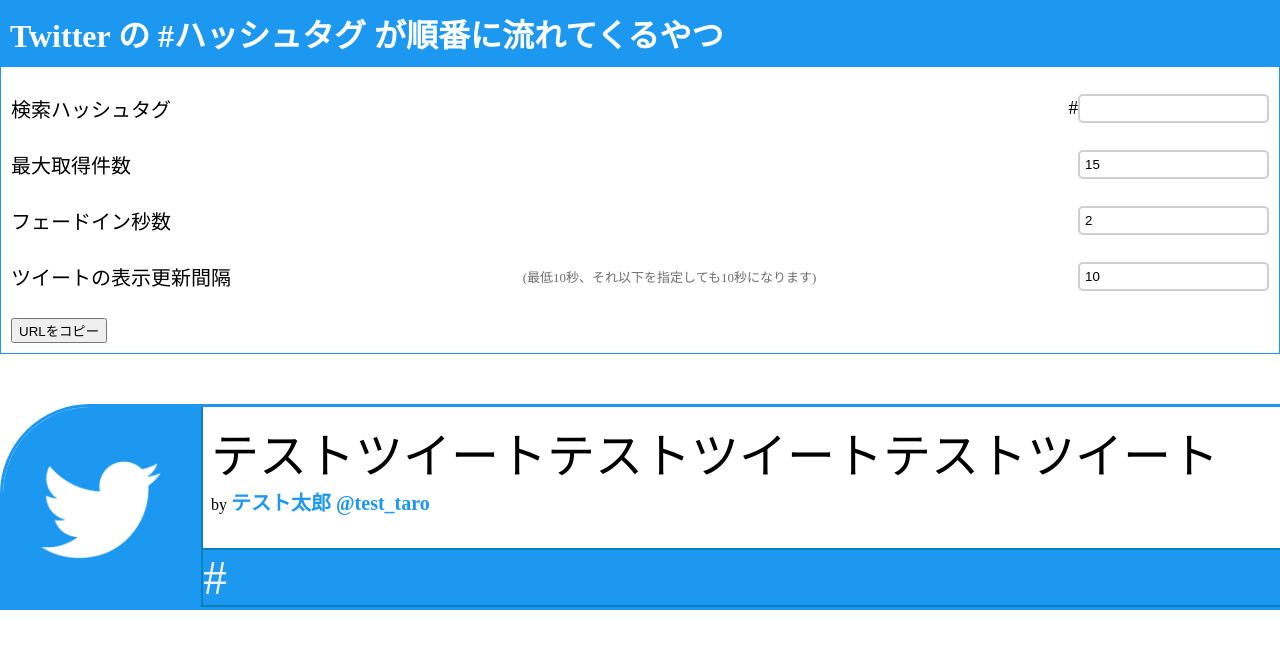
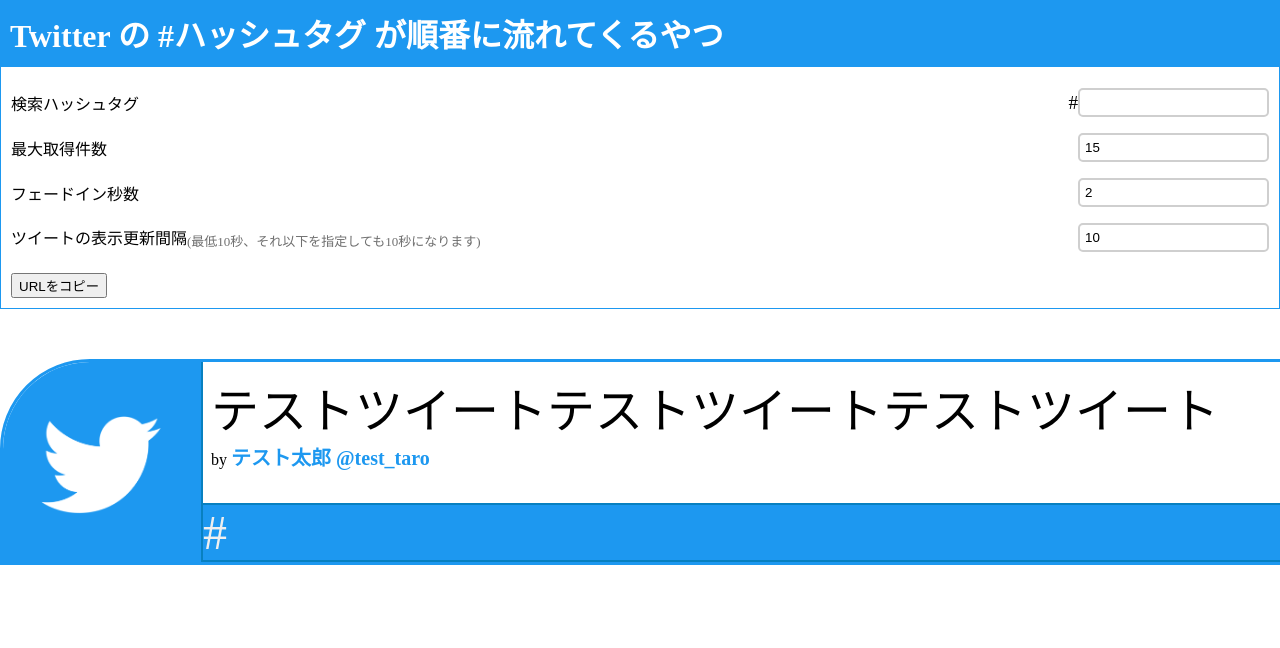
Before and after one commit to hapo31/twitter-search-widget-obs, a Next.js app: page / in a window 1280 px wide. Shown: the top 648 px of the page. Built offline with nearby package versions, Linux system fonts and the light colour scheme.

Commit message:
fix: 見た目微調整

```diff
--- a/pages/index.tsx
+++ b/pages/index.tsx
@@ -151,8 +151,9 @@
                 <NumberInput name="transition" defaultValue={preference.transition} />
               </FormItem>
               <FormItem>
-                <Text>ツイートの表示更新間隔</Text>
-                <SmallText>(最低10秒、それ以下を指定しても10秒になります)</SmallText>
+                <Text>
+                  ツイートの表示更新間隔<SmallText>(最低10秒、それ以下を指定しても10秒になります)</SmallText>
+                </Text>
                 <NumberInput name="tweetChangeInterval" defaultValue={preference.tweetChangeInterval} />
               </FormItem>
             </Form>
@@ -192,7 +193,6 @@
 
 const FormItem = styled.p`
   width: 100%;
-  height: 40px;
   display: flex;
   flex-direction: row;
   justify-content: space-between;
@@ -201,9 +201,9 @@
 
 const Text = styled.span`
   display: inline-block;
-  width: 250px;
+  max-width: 70%;
   text-align: left;
-  font-size: 20px;
+  font-size: 16px;
 `;
 
 const Hash = styled.span`
@@ -218,6 +218,7 @@
 const SmallText = styled.span`
   display: inline-block;
   vertical-align: middle;
+  margin-right: auto;
   font-size: small;
   color: #6f6f6f;
 `;
@@ -235,7 +236,10 @@
 `;
 
 const TextCopied = styled.span`
+  display: inline-block;
+  margin-left: 10px;
   color: #009c2f;
+  font-size: 14px;
   transition: 3s;
   visibility: hidden;
   &.show {
```
